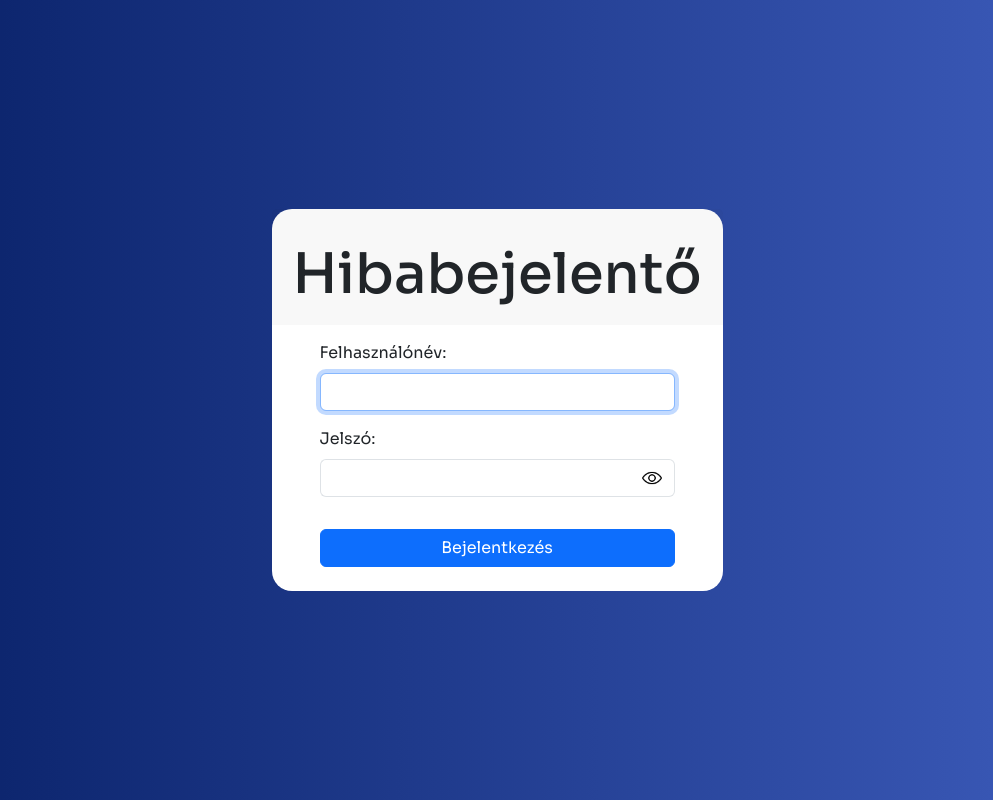
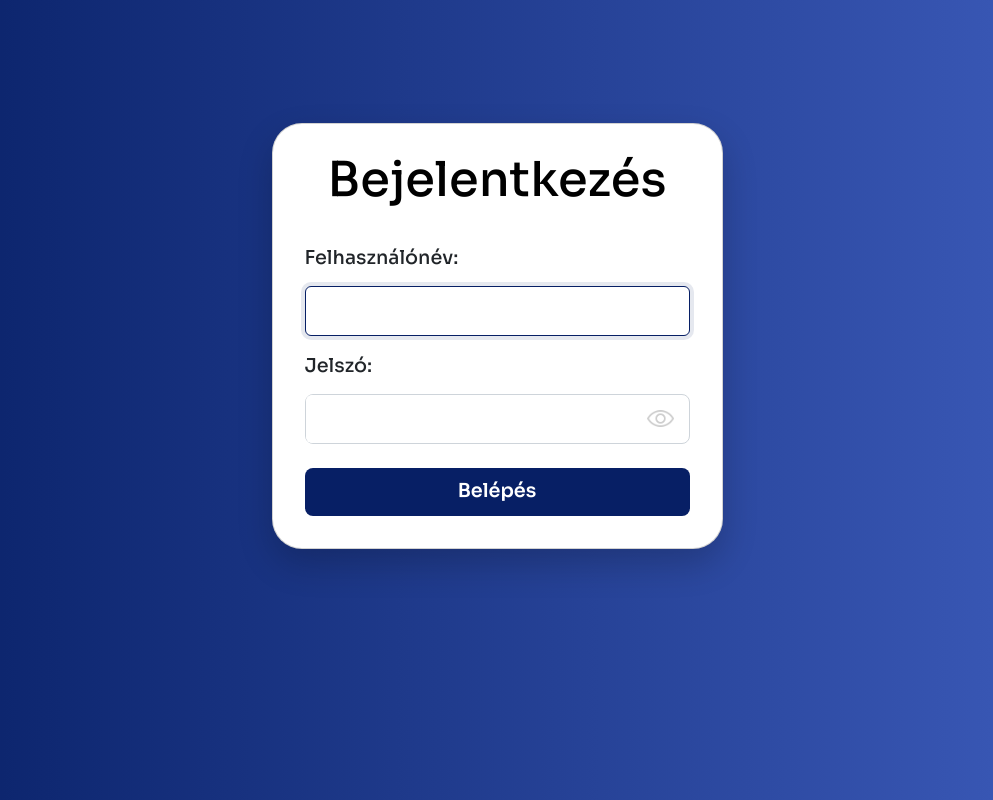
Before and after one commit to GyulaBarnabas/Projektmunka-Hibabejelento, a website: page public/login.html in a window 1280 px wide. Shown: the whole page, without its empty margins (143-1136 px from the left). Drawn offline with nearby package versions, Linux system fonts and the light colour scheme.

Commit message:
Login page finished
Now it looks all nice and shit. Me likey

```diff
--- a/public/css/landing.css
+++ b/public/css/landing.css
@@ -1,5 +1,3 @@
-@import url('https://fonts.googleapis.com/css2?family=Suranna&display=swap');
-
 .landing-main {
     flex: 1;
     display: flex;
@@ -17,12 +15,13 @@
 }
 
 .landing-main h1 {
-    font-family: 'Suranna', serif;
-    font-size: clamp(3.5rem, 15vw, 9rem);
+    font-size: 13rem;
+    font-weight: 400;
     color: #000;
     margin: 0;
-    line-height: 0.9;
+    line-height: 1;
     letter-spacing: -2px;
+    margin-bottom: 1%;
 }
 
 .btn-signin {
--- a/public/css/login.css
+++ b/public/css/login.css
@@ -1,54 +1,129 @@
 body {
-    background: #071F65;
     background: linear-gradient(90deg, rgba(7, 31, 101, 1) 0%, rgba(62, 93, 189, 1) 100%);
     display: flex;
     justify-content: center;
     align-items: center;
     min-height: 100vh;
     margin: 0;
+    padding: 20px;
 }
 
-.btn-outline-secondary {
-  border-left-style: none;
-  border-top: solid 1px rgb(223, 227, 230);
-  border-right: solid 1px rgb(223, 227, 230);
-  border-bottom: solid 1px rgb(223, 227, 230);;
-}
-
-.btn-outline-secondary:hover {
-  background-color: lightgray;
-}
-
-.btn-outline-secondary:active {
-  background-color: lightgray;
-}
-
-.no-right-border {
-  border-right-style: none;
+.container {
+  width: 100%;
+  transform: translateY(-8vh);
 }
 
 .card {
     width: 100%;
-    max-width: 550px;
-    border: none;
-    border-radius: 20px;
+    max-width: 850px;
+    padding: 2rem 2rem 1rem;
+    border-radius: 30px;
+    box-shadow: 0 15px 35px rgba(0, 0, 0, 0.2);
+    background-color: #fff;
 }
 
 .card-header {
-    border-bottom-style: none;
-    padding-top: 2rem !important;
+    background-color: transparent;
+    border-bottom: none;
+    padding: 0 !important;
 }
 
-.card h2 {
-    font-size: 3.5rem;
+.card h1 {
+    color: black !important;
+    font-size: clamp(2.5rem, 8vw, 3rem);
+    font-weight: 500;
     text-align: center;
+    margin-bottom: 2.5rem;
+    line-height: 1;
 }
 
 .card-body {
-    padding-top: 1rem !important;
-    padding-bottom: 1rem !important;
+    padding: 0 !important;
 }
 
-.btn[type="submit"] {
-    margin-top: 1rem;
+.form-label {
+    font-size: 1.2rem;
+    font-weight: 500;
+    margin-bottom: 0.8rem;
 }
+
+.form-control {
+    padding: 0.75rem;
+    border: 1px solid #ced4da;
+    transition: border-color 0.15s ease-in-out, box-shadow 0.15s ease-in-out;
+}
+
+.form-control:focus {
+    border-color: #071F65;
+    box-shadow: 0 0 0 0.25rem rgba(7, 31, 101, 0.1);
+}
+
+#togglePassword img {
+    width: 27px;
+    opacity: 0.2;
+    transition: opacity 0.2s ease-in-out;
+}
+
+#togglePassword img:hover {
+  opacity: 0.2;
+}
+
+.input-group:focus-within #togglePassword img {
+  opacity: 1;
+}
+
+.input-group {
+    border: 1px solid #ced4da;
+    border-radius: 8px;
+    transition: border-color 0.15s ease-in-out, box-shadow 0.15s ease-in-out;
+}
+
+.input-group:focus-within {
+    border-color: #071F65;
+    box-shadow: 0 0 0 0.25rem rgba(7, 31, 101, 0.1);
+}
+
+.input-group .form-control {
+    border: none !important;
+    box-shadow: none !important;
+}
+
+#togglePassword {
+    background-color: transparent !important;
+    border: none !important;
+    padding-right: 15px;
+    box-shadow: none !important;
+}
+
+#togglePassword:hover {
+    background-color: transparent;
+    opacity: 0.7;
+}
+
+.btn-primary {
+    background-color: #071F65 !important;
+    border: none !important;
+    padding: 0.6rem;
+    font-size: 1.2rem;
+    font-weight: 600;
+    border-radius: 8px;
+    margin-top: 1.5rem;
+    transition: background-color 0.2s;
+}
+
+.btn-primary:hover {
+    background-color: #1e3a8a !important;
+}
+
+.btn-outline-secondary:active {
+    background-color: lightgray;
+}
+
+@media (max-width: 576px) {
+    .card {
+        padding: 2.5rem 1.5rem;
+    }
+    .container {
+        transform: translateY(-5vh);
+    }
+}
--- a/public/login.html
+++ b/public/login.html
@@ -10,19 +10,13 @@
   <link rel="stylesheet" href="css/login.css">
 </head>
 
-<!--
-  I hate boostraps classes so much
-  I'd rather do this shit on my own than use this but oh well
-  More tech to add to the powerpoint.
--->
-
 <body>
   <div class="container">
     <div class="row justify-content-center">
       <div class="col-md-8 col-lg-6 col-xl-5">
         <div class="card">
           <div class="card-header text-center pt-3">
-            <h2>Hibabejelentő</h2>
+            <h1>Bejelentkezés</h1>
           </div>
           <div class="card-body p-5">
             <form id="loginForm">
@@ -33,13 +27,12 @@
               <div class="mb-3">
                 <label for="jelszo" class="form-label">Jelszó:</label>
                 <div class="input-group">
-                  <input type="password" class="form-control no-right-border" id="jelszo" required>
-                  <button class="btn btn-outline-secondary" type="button" id="togglePassword">
-                      <img src="img/show.png" id="eyeIcon" width="20" alt="Toggle Password">
-                      </button>
-                  </div>
-              </div>
-              <button type="submit" class="btn btn-primary w-100">Bejelentkezés</button>
+                  <input type="password" class="form-control" id="jelszo" required>
+                  <button class="btn border" type="button" id="togglePassword">
+                      <img src="img/show.png" id="eyeIcon" width="22" alt="Show">
+                  </button>
+                </div>
+              <button type="submit" class="btn btn-primary w-100">Belépés</button>
               <div id="loginError" class="text-danger mt-2"></div>
             </form>
           </div>
```
Also changed, not shown: public/index.html (+2 -3 lines).
